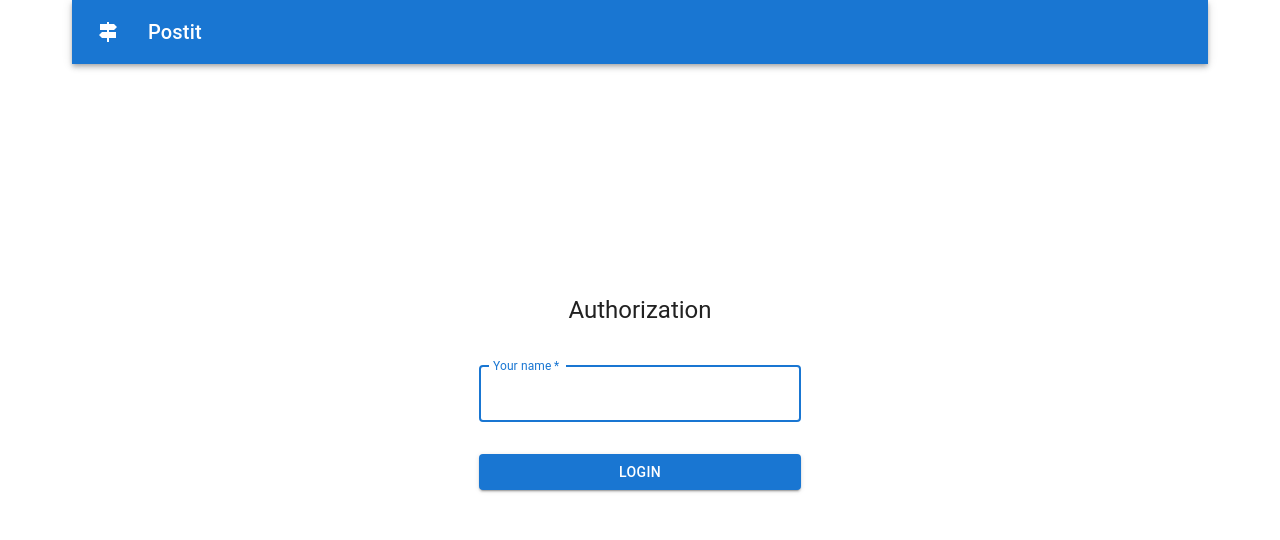
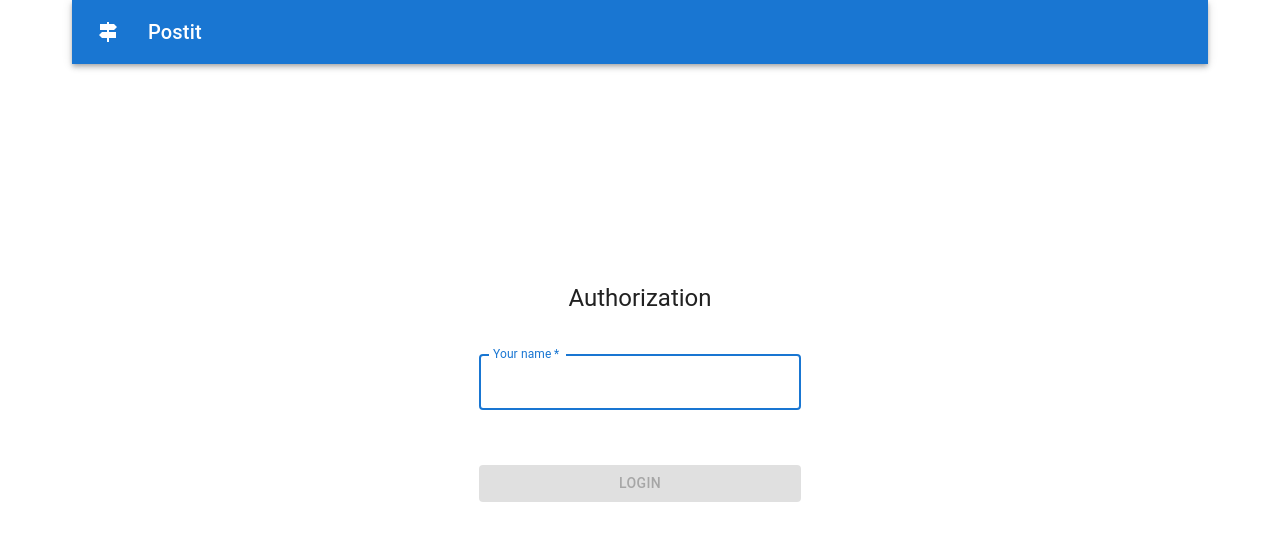
Before and after one commit to yacax/react-practical-assignment, a React (Create React App) app in the folder client/: page /login in a window 1280 px wide. Shown: the top 540 px of the page. Built offline with nearby package versions, Linux system fonts and the light colour scheme.

Commit message:
Add form validation message to LoginPage and setup localstorage for user

```diff
--- a/client/src/components/feeds/Feeds.jsx
+++ b/client/src/components/feeds/Feeds.jsx
@@ -7,7 +7,7 @@ function Feeds() {
   const posts = useSelector((state) => state.posts.posts);
 
   return (
-    <Grid container spacing={2}>
+    <Grid container spacing={2} mt="0">
       {posts.map((post) => (
         <Grid item xs={12} sm={6} md={4} key={post.id}>
           <PostCard post={post} />
--- a/client/src/components/feeds/PostCard.jsx
+++ b/client/src/components/feeds/PostCard.jsx
@@ -35,7 +35,10 @@ export default function PostCard({ post }) {
   };
 
   return (
-    <Card sx={{ maxWidth: 345 }}>
+    <Card sx={{
+      width: '100%',
+    }}
+    >
       <CardHeader
         avatar={(
           <Avatar sx={{ bgcolor: red[500] }} aria-label="recipe">
--- a/client/src/components/layouts/BasicLayout/Header/Header.jsx
+++ b/client/src/components/layouts/BasicLayout/Header/Header.jsx
@@ -9,7 +9,7 @@ import AccountCircle from '@mui/icons-material/AccountCircle';
 import MenuItem from '@mui/material/MenuItem';
 import Menu from '@mui/material/Menu';
 import { useSelector, useDispatch } from 'react-redux';
-import { setCurrentUser } from '../../../../store/userSlice';
+import { clearCurrentUser } from '../../../../store/userSlice';
 
 export default function Header() {
   const currentUser = useSelector((state) => state.user.currentUser);
@@ -25,7 +25,8 @@ export default function Header() {
   };
 
   const handleLogout = () => {
-    dispatch(setCurrentUser(null));
+    dispatch(clearCurrentUser());
+    localStorage.removeItem('currentUser');
   };
 
   return (
--- a/client/src/components/pages/LoginPage.jsx
+++ b/client/src/components/pages/LoginPage.jsx
@@ -17,8 +17,8 @@ export default function LoginPage() {
   const currentUser = useSelector((state) => state.user.currentUser);
   const {
     form,
-    // errors,
-    // isFormValid,
+    errors,
+    isFormValid,
     handleChange,
   } = useForm({
     name: '',
@@ -33,7 +33,7 @@ export default function LoginPage() {
     if (currentUser) {
       navigate('/');
     }
-  }, [currentUser, navigate]);
+  }, [currentUser, navigate, form]);
 
   return (
     <BasicLayout>
@@ -68,13 +68,22 @@ export default function LoginPage() {
             autoFocus
             value={form.name}
             onChange={handleChange}
+            error={!!errors.name}
+            helperText={errors.name || ' '}
+            FormHelperTextProps={{
+              style: { minHeight: '1em' },
+            }}
           />
 
           <Button
             type="submit"
             fullWidth
             variant="contained"
-            sx={{ mt: 3, mb: 10 }}
+            disabled={!isFormValid}
+            sx={{
+              mt: 3,
+              mb: 10,
+            }}
           >
             Login
           </Button>
--- a/client/src/hooks/useForm.js
+++ b/client/src/hooks/useForm.js
@@ -7,6 +7,9 @@ const useForm = (
   const [errors, setErrors] = useState({});
   const [isFormValid, setIsFormValid] = useState(false);
 
+  const hasErrors = () => Object.values(errors).some((value) => value !== '');
+  const checkInitial = () => !Object.keys(form).every((key) => form[key] === initialState[key]);
+
   const handleChange = (evt) => {
     const input = evt.target;
 
@@ -15,14 +18,15 @@ const useForm = (
       [input.name]: input.value,
     }));
 
+    const errorMessage = input.validationMessage;
     setErrors((prevErrors) => ({
       ...prevErrors,
-      [input.name]: input.validationMessage,
+      [input.name]: errorMessage,
     }));
   };
 
   useEffect(() => {
-    setIsFormValid(Object.values(errors).every((error) => error === ''));
+    setIsFormValid(!hasErrors() && checkInitial());
   }, [form, errors]);
 
   return {
--- a/client/src/store/store.js
+++ b/client/src/store/store.js
@@ -5,4 +5,12 @@ const store = configureStore({
   reducer: rootReducer,
 });
 
+store.subscribe(() => {
+  const state = store.getState();
+  const userData = state.user.currentUser;
+  if (userData) {
+    localStorage.setItem('currentUser', JSON.stringify(userData));
+  }
+});
+
 export default store;
--- a/client/src/store/userSlice.js
+++ b/client/src/store/userSlice.js
@@ -1,7 +1,11 @@
 import { createSlice } from '@reduxjs/toolkit';
 
+const persistedUserData = localStorage.getItem('currentUser')
+  ? JSON.parse(localStorage.getItem('currentUser'))
+  : null;
+
 const initialState = {
-  currentUser: null,
+  currentUser: persistedUserData || null,
   loading: false,
   error: null,
 };
```
